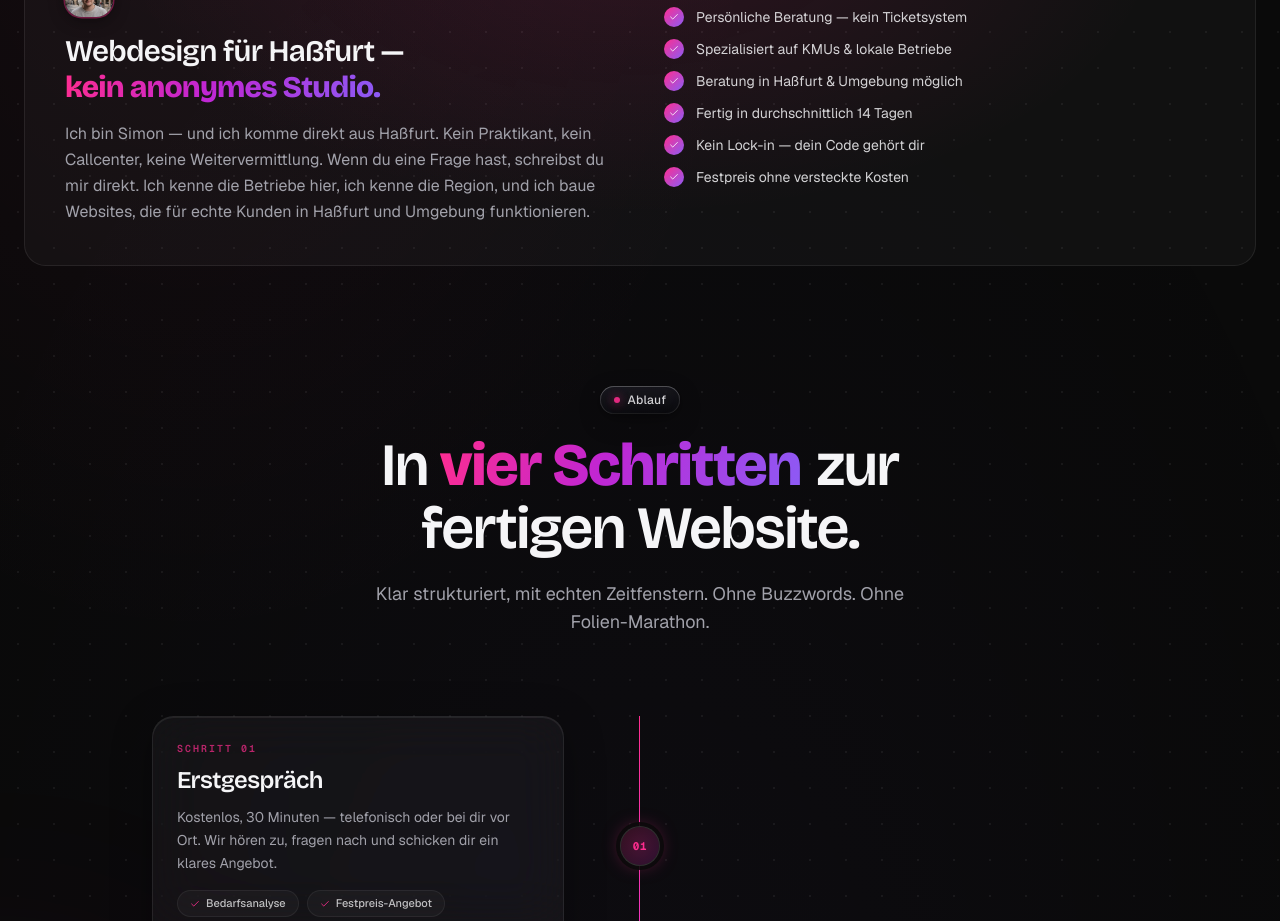
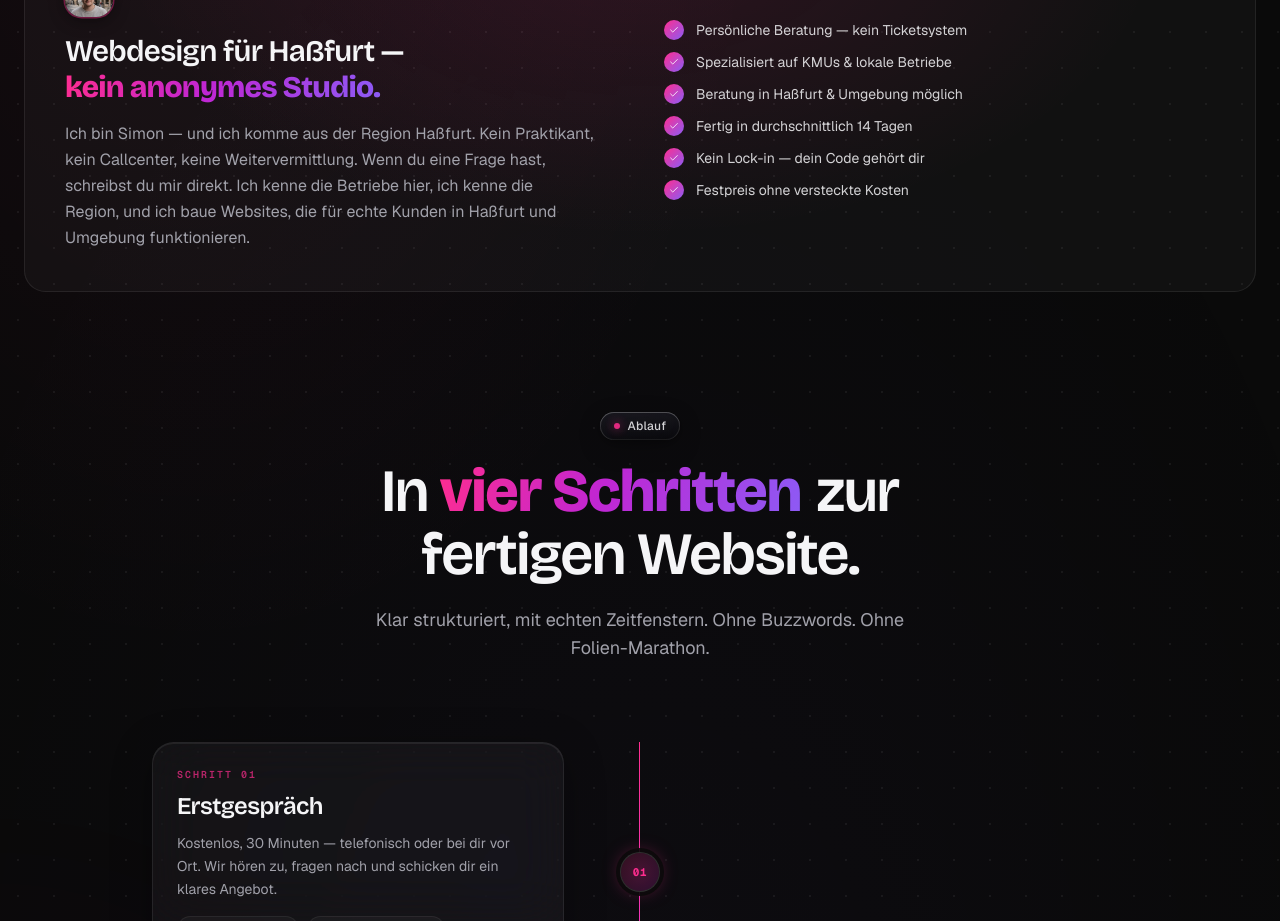
Before and after one commit to SPStudioWebsites/SP-Studio, a Next.js app: page /webdesign-hassfurt in a window 1280 px wide. Shown: the part 1560-2481 px from the top of the page. Built offline with nearby package versions, Linux system fonts and the light colour scheme.

Commit message:
Update page.tsx

```diff
--- a/src/app/webdesign-hassfurt/page.tsx
+++ b/src/app/webdesign-hassfurt/page.tsx
@@ -58,7 +58,7 @@ export default function WebdesignHassfurtPage() {
       city="Haßfurt"
       slug="webdesign-hassfurt"
       heroSubtitle="Ich erstelle professionelle Webseiten für Handwerker, Dienstleister und KMUs in Haßfurt und den Haßbergen — schnell, persönlich und direkt aus der Region."
-      pitchText="Ich bin Simon — und ich komme direkt aus Haßfurt. Kein Praktikant, kein Callcenter, keine Weitervermittlung. Wenn du eine Frage hast, schreibst du mir direkt. Ich kenne die Betriebe hier, ich kenne die Region, und ich baue Websites, die für echte Kunden in Haßfurt und Umgebung funktionieren."
+      pitchText="Ich bin Simon — und ich komme aus der Region Haßfurt. Kein Praktikant, kein Callcenter, keine Weitervermittlung. Wenn du eine Frage hast, schreibst du mir direkt. Ich kenne die Betriebe hier, ich kenne die Region, und ich baue Websites, die für echte Kunden in Haßfurt und Umgebung funktionieren."
       faq={faq}
     />
   );
```
